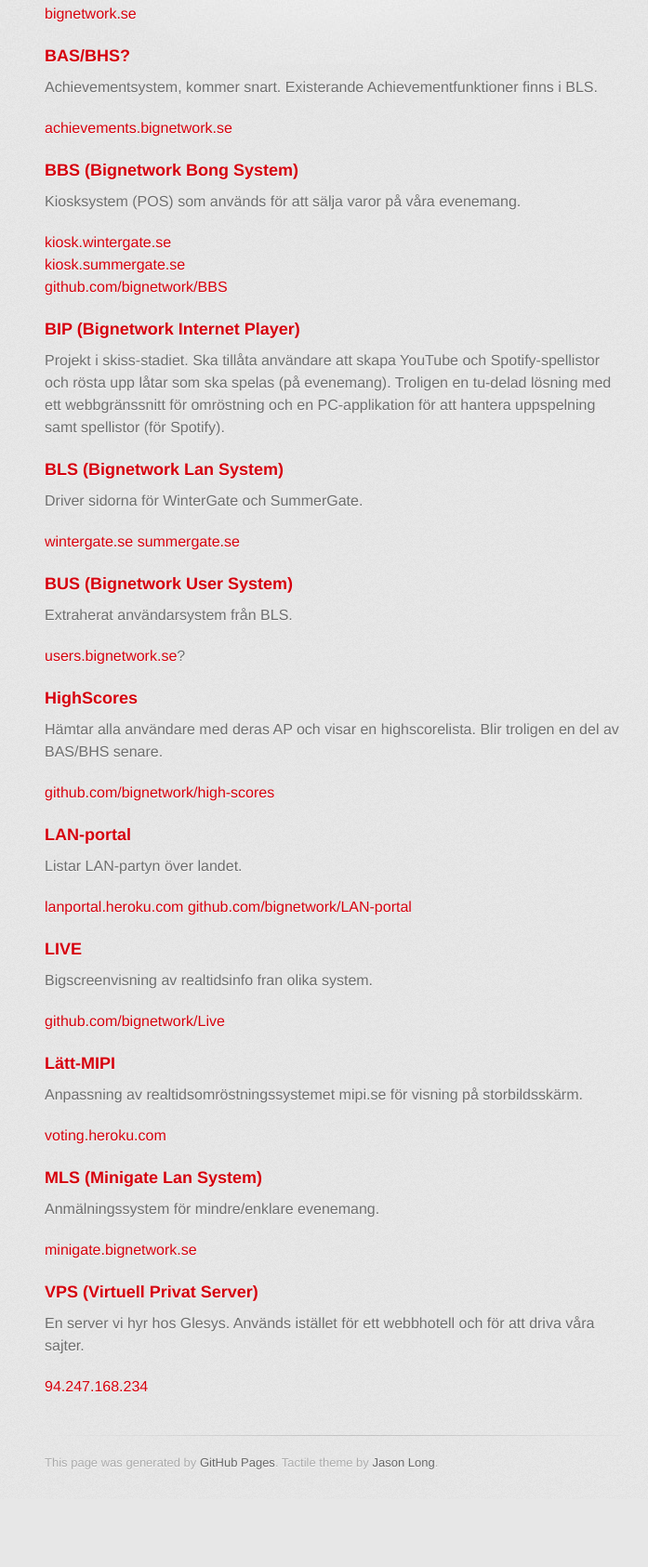
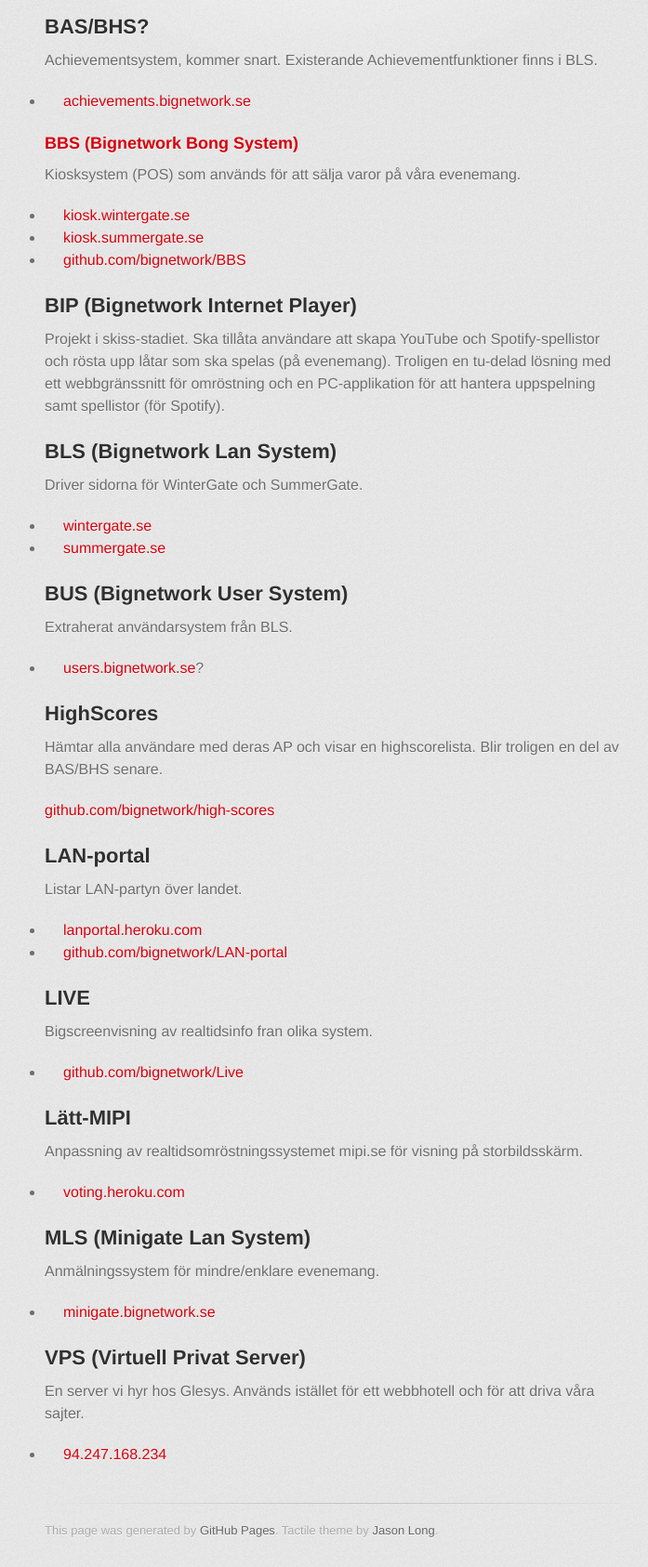
Before and after one commit to BigNetwork/bignetwork.github.io, a plain HTML site: page index.html in a window 1280 px wide. Shown: the part 504-2190 px from the top of the page at 93% size, without its empty margins (282-979 px from the left). Before the commit the page ends 2117 px from the top, so only its background shows below. Drawn offline with Linux system fonts and the light colour scheme; a web font is replaced by a local one.

Commit message:
Replace master branch with page content via GitHub

```diff
--- a/index.html
+++ b/index.html
@@ -29,99 +29,127 @@
         <hr>
 
         <section id="main_content">
-          <h1>
-<a id="bignetwork-software-team" class="anchor" href="#bignetwork-software-team" aria-hidden="true"><span class="octicon octicon-link"></span></a>Bignetwork Software Team</h1>
+          <p>Du kan kontakta oss på: bignetworksoftwareteam snabela googlegroups punkt com</p>
 
-<p>Du kan kontakta oss på: bignetworksoftwareteam snabela googlegroups punkt com</p>
+<h1>
+<a id="projekt-av-bst" class="anchor" href="#projekt-av-bst" aria-hidden="true"><span class="octicon octicon-link"></span></a>Projekt av BST:</h1>
 
 <h2>
-<a id="projekt-av-bst" class="anchor" href="#projekt-av-bst" aria-hidden="true"><span class="octicon octicon-link"></span></a>Projekt av BST:</h2>
-
-<h3>
-<a id="bignetworkse" class="anchor" href="#bignetworkse" aria-hidden="true"><span class="octicon octicon-link"></span></a>BigNetwork.se</h3>
+<a id="bignetworkse" class="anchor" href="#bignetworkse" aria-hidden="true"><span class="octicon octicon-link"></span></a>BigNetwork.se</h2>
 
 <p>Föreningens officiella hemsida. Avskalad för enkelhets skull. Ska byggas om från grunden men lagt på is på grund av låg prio.</p>
 
-<p><a href="http://bignetwork.se">bignetwork.se</a>  </p>
+<ul>
+<li>
+<a href="http://bignetwork.se">bignetwork.se</a><br>
+</li>
+</ul>
 
-<h3>
-<a id="basbhs" class="anchor" href="#basbhs" aria-hidden="true"><span class="octicon octicon-link"></span></a>BAS/BHS?</h3>
+<h2>
+<a id="basbhs" class="anchor" href="#basbhs" aria-hidden="true"><span class="octicon octicon-link"></span></a>BAS/BHS?</h2>
 
 <p>Achievementsystem, kommer snart. Existerande Achievementfunktioner finns i BLS.</p>
 
-<p><a href="http://achievements.bignetwork.se">achievements.bignetwork.se</a>  </p>
+<ul>
+<li>
+<a href="http://achievements.bignetwork.se">achievements.bignetwork.se</a><br>
+</li>
+</ul>
 
 <h3>
 <a id="bbs-bignetwork-bong-system" class="anchor" href="#bbs-bignetwork-bong-system" aria-hidden="true"><span class="octicon octicon-link"></span></a>BBS (Bignetwork Bong System)</h3>
 
 <p>Kiosksystem (POS) som används för att sälja varor på våra evenemang.</p>
 
-<p><a href="http://kiosk.wintergate.se">kiosk.wintergate.se</a><br>
+<ul>
+<li>
+<a href="http://kiosk.wintergate.se">kiosk.wintergate.se</a><br>
+</li>
+<li>
 <a href="http://kiosk.summergate.se">kiosk.summergate.se</a><br>
-<a href="http://github.com/bignetwork/BBS">github.com/bignetwork/BBS</a>  </p>
+</li>
+<li>
+<a href="github.com/bignetwork/BBS">github.com/bignetwork/BBS</a><br>
+</li>
+</ul>
 
-<h3>
-<a id="bip-bignetwork-internet-player" class="anchor" href="#bip-bignetwork-internet-player" aria-hidden="true"><span class="octicon octicon-link"></span></a>BIP (Bignetwork Internet Player)</h3>
+<h2>
+<a id="bip-bignetwork-internet-player" class="anchor" href="#bip-bignetwork-internet-player" aria-hidden="true"><span class="octicon octicon-link"></span></a>BIP (Bignetwork Internet Player)</h2>
 
 <p>Projekt i skiss-stadiet. Ska tillåta användare att skapa YouTube och Spotify-spellistor och rösta upp låtar som ska spelas (på evenemang). Troligen en tu-delad lösning med ett webbgränssnitt för omröstning och en PC-applikation för att hantera uppspelning samt spellistor (för Spotify).</p>
 
-<h3>
-<a id="bls-bignetwork-lan-system" class="anchor" href="#bls-bignetwork-lan-system" aria-hidden="true"><span class="octicon octicon-link"></span></a>BLS (Bignetwork Lan System)</h3>
+<h2>
+<a id="bls-bignetwork-lan-system" class="anchor" href="#bls-bignetwork-lan-system" aria-hidden="true"><span class="octicon octicon-link"></span></a>BLS (Bignetwork Lan System)</h2>
 
 <p>Driver sidorna för WinterGate och SummerGate.</p>
 
-<p><a href="http://wintergate.se">wintergate.se</a>
-<a href="http://summergate.se">summergate.se</a></p>
+<ul>
+<li><a href="http://wintergate.se">wintergate.se</a></li>
+<li><a href="http://summergate.se">summergate.se</a></li>
+</ul>
 
-<h3>
-<a id="bus-bignetwork-user-system" class="anchor" href="#bus-bignetwork-user-system" aria-hidden="true"><span class="octicon octicon-link"></span></a>BUS (Bignetwork User System)</h3>
+<h2>
+<a id="bus-bignetwork-user-system" class="anchor" href="#bus-bignetwork-user-system" aria-hidden="true"><span class="octicon octicon-link"></span></a>BUS (Bignetwork User System)</h2>
 
 <p>Extraherat användarsystem från BLS.</p>
 
-<p><a href="http://users.bignetwork.se">users.bignetwork.se</a>?</p>
+<ul>
+<li>
+<a href="http://users.bignetwork.se">users.bignetwork.se</a>?</li>
+</ul>
 
-<h3>
-<a id="highscores" class="anchor" href="#highscores" aria-hidden="true"><span class="octicon octicon-link"></span></a>HighScores</h3>
+<h2>
+<a id="highscores" class="anchor" href="#highscores" aria-hidden="true"><span class="octicon octicon-link"></span></a>HighScores</h2>
 
 <p>Hämtar alla användare med deras AP och visar en highscorelista. Blir troligen en del av BAS/BHS senare.</p>
 
 <p><a href="http://github.com/bignetwork/high-scores">github.com/bignetwork/high-scores</a></p>
 
-<h3>
-<a id="lan-portal" class="anchor" href="#lan-portal" aria-hidden="true"><span class="octicon octicon-link"></span></a>LAN-portal</h3>
+<h2>
+<a id="lan-portal" class="anchor" href="#lan-portal" aria-hidden="true"><span class="octicon octicon-link"></span></a>LAN-portal</h2>
 
 <p>Listar LAN-partyn över landet.</p>
 
-<p><a href="http://lanportal.heroku.com">lanportal.heroku.com</a>
-<a href="http://github.com/bignetwork/LAN-portal">github.com/bignetwork/LAN-portal</a></p>
+<ul>
+<li><a href="http://lanportal.heroku.com">lanportal.heroku.com</a></li>
+<li><a href="http://github.com/bignetwork/LAN-portal">github.com/bignetwork/LAN-portal</a></li>
+</ul>
 
-<h3>
-<a id="live" class="anchor" href="#live" aria-hidden="true"><span class="octicon octicon-link"></span></a>LIVE</h3>
+<h2>
+<a id="live" class="anchor" href="#live" aria-hidden="true"><span class="octicon octicon-link"></span></a>LIVE</h2>
 
 <p>Bigscreenvisning av realtidsinfo fran olika system.</p>
 
-<p><a href="http://github.com/bignetwork/Live">github.com/bignetwork/Live</a></p>
+<ul>
+<li><a href="http://github.com/bignetwork/Live">github.com/bignetwork/Live</a></li>
+</ul>
 
-<h3>
-<a id="lätt-mipi" class="anchor" href="#l%C3%A4tt-mipi" aria-hidden="true"><span class="octicon octicon-link"></span></a>Lätt-MIPI</h3>
+<h2>
+<a id="lätt-mipi" class="anchor" href="#l%C3%A4tt-mipi" aria-hidden="true"><span class="octicon octicon-link"></span></a>Lätt-MIPI</h2>
 
 <p>Anpassning av realtidsomröstningssystemet mipi.se för visning på storbildsskärm.</p>
 
-<p><a href="http://voting.heroku.com">voting.heroku.com</a></p>
+<ul>
+<li><a href="http://voting.heroku.com">voting.heroku.com</a></li>
+</ul>
 
-<h3>
-<a id="mls-minigate-lan-system" class="anchor" href="#mls-minigate-lan-system" aria-hidden="true"><span class="octicon octicon-link"></span></a>MLS (Minigate Lan System)</h3>
+<h2>
+<a id="mls-minigate-lan-system" class="anchor" href="#mls-minigate-lan-system" aria-hidden="true"><span class="octicon octicon-link"></span></a>MLS (Minigate Lan System)</h2>
 
 <p>Anmälningssystem för mindre/enklare evenemang.</p>
 
-<p><a href="http://minigate.bignetwork.se">minigate.bignetwork.se</a></p>
+<ul>
+<li><a href="http://minigate.bignetwork.se">minigate.bignetwork.se</a></li>
+</ul>
 
-<h3>
-<a id="vps-virtuell-privat-server" class="anchor" href="#vps-virtuell-privat-server" aria-hidden="true"><span class="octicon octicon-link"></span></a>VPS (Virtuell Privat Server)</h3>
+<h2>
+<a id="vps-virtuell-privat-server" class="anchor" href="#vps-virtuell-privat-server" aria-hidden="true"><span class="octicon octicon-link"></span></a>VPS (Virtuell Privat Server)</h2>
 
 <p>En server vi hyr hos Glesys. Används istället för ett webbhotell och för att driva våra sajter.</p>
 
-<p><a href="http://94.247.168.234">94.247.168.234</a></p>
+<ul>
+<li><a href="http://94.247.168.234">94.247.168.234</a></li>
+</ul>
         </section>
 
         <footer>
```
Also changed, not shown: params.json (+1 -1 lines).
